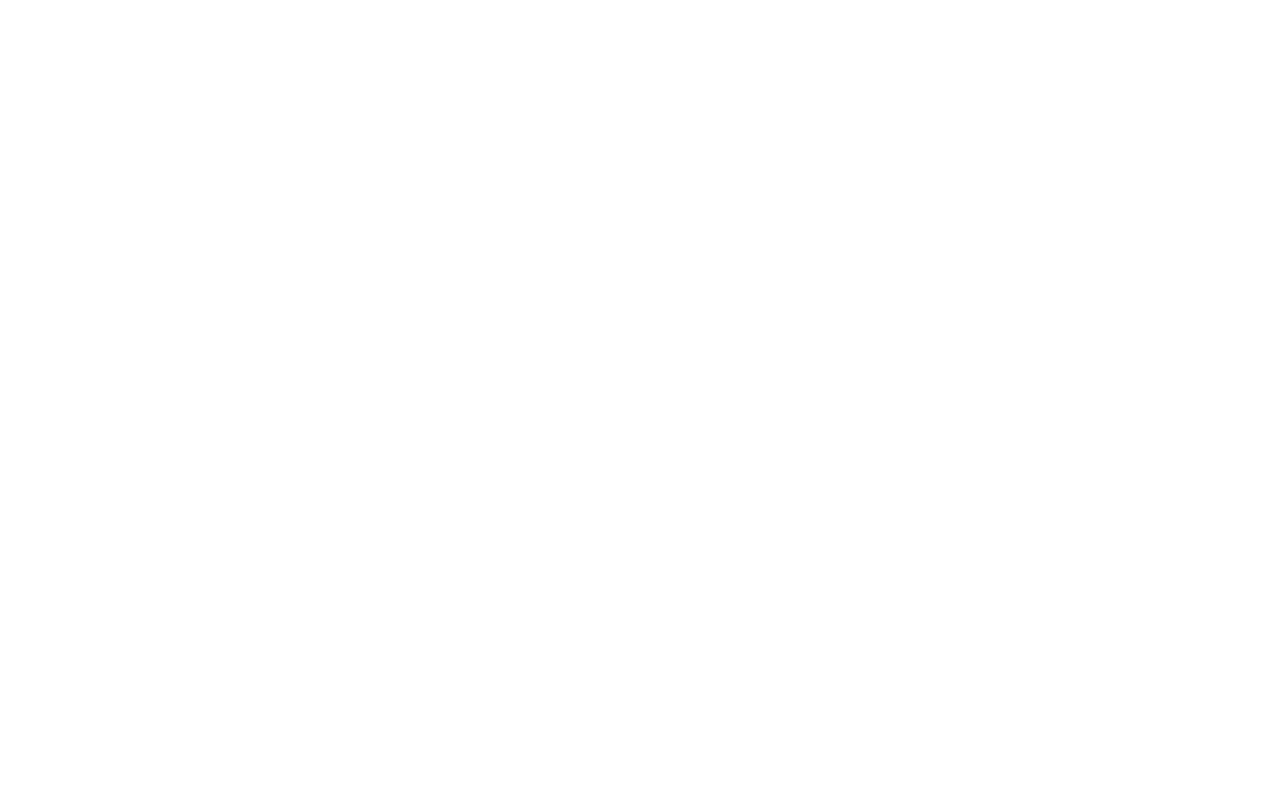
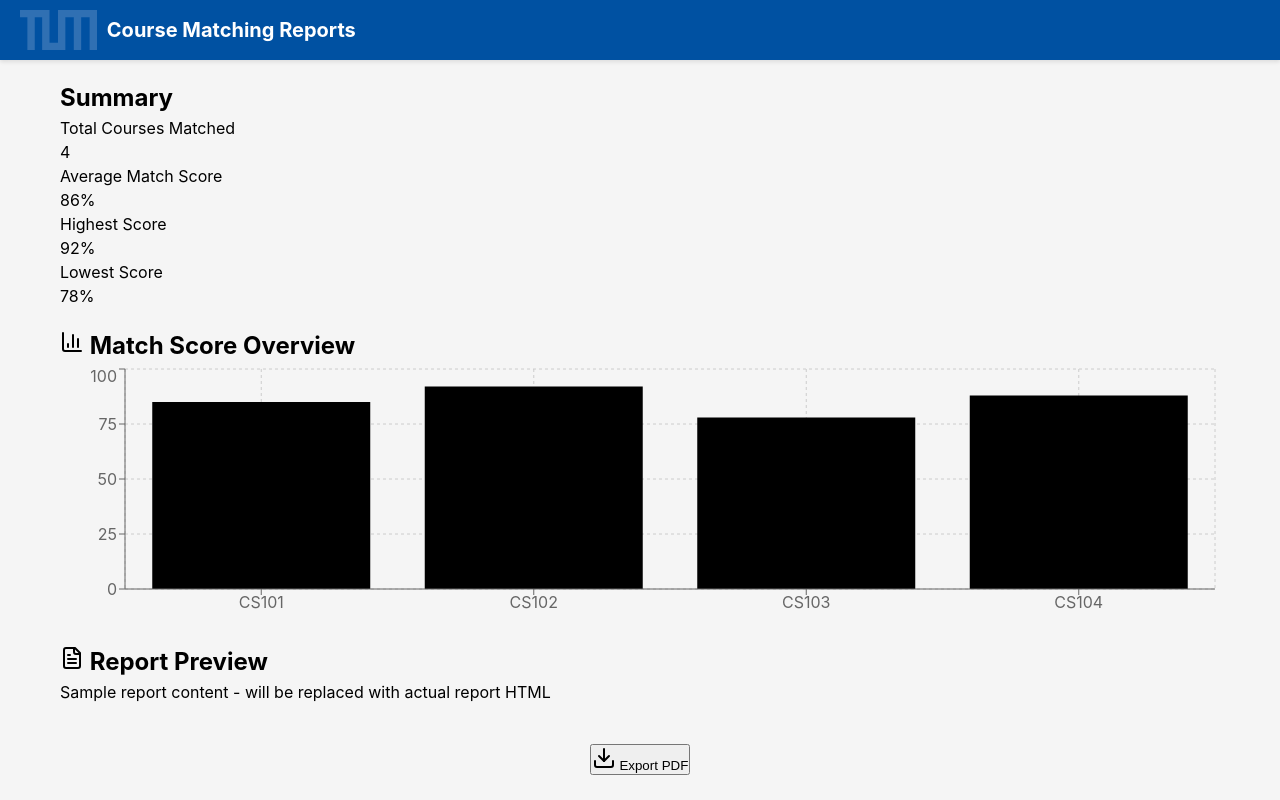
Before and after one commit to MoNejjar/academic-recognition-and-planning-assistant, a React (Vite) app in the folder frontend/: page /reports in a window 1280 px wide. Before the commit this address had no page. Built offline with nearby package versions, Linux system fonts and the light colour scheme.

Commit message:
Implement reporting section with visualization components

```diff
--- a/frontend/src/App.tsx
+++ b/frontend/src/App.tsx
@@ -1,6 +1,7 @@
 import { BrowserRouter as Router, Routes, Route } from 'react-router-dom'
 import HomePage from './pages/Home'
 import PDFUploadPage from './pages/CourseMatching/PDFUploadPage'
+import ReportsPage from './pages/Reports'
 
 function App() {
   return (
@@ -8,6 +9,7 @@ function App() {
       <Routes>
         <Route path="/" element={<HomePage />} />
         <Route path="/upload" element={<PDFUploadPage />} />
+        <Route path="/reports" element={<ReportsPage />} />
       </Routes>
     </Router>
   )
--- a/frontend/src/components/reporting/index.ts
+++ b/frontend/src/components/reporting/index.tsx
@@ -37,8 +37,6 @@
  */
 
 import React from "react";
-import { Button } from "@/components/ui/button";
-import { Card, CardContent } from "@/components/ui/card";
 import { Download, BarChart3, FileText } from "lucide-react";
 import { motion } from "framer-motion";
 import {
@@ -69,8 +67,8 @@ export interface ReportDataSummary {
  * -------------------------------------------- */
 export const MatchScoreChart: React.FC<{ data: MatchScoreData[] }> = ({ data }) => {
   return (
-    <Card className="p-4 rounded-2xl shadow">
-      <CardContent>
+    <div className="p-4 rounded-2xl shadow bg-white">
+      <div className="p-4">
         <h2 className="text-xl font-semibold mb-4 flex items-center gap-2">
           <BarChart3 className="w-5 h-5" /> Match Score Overview
         </h2>
@@ -83,8 +81,8 @@ export const MatchScoreChart: React.FC<{ data: MatchScoreData[] }> = ({ data })
             <Bar dataKey="score" />
           </BarChart>
         </ResponsiveContainer>
-      </CardContent>
-    </Card>
+      </div>
+    </div>
   );
 };
 
@@ -93,14 +91,14 @@ export const MatchScoreChart: React.FC<{ data: MatchScoreData[] }> = ({ data })
  * -------------------------------------------- */
 export const ReportPreview: React.FC<{ html: string }> = ({ html }) => {
   return (
-    <Card className="p-4 rounded-2xl shadow max-h-[500px] overflow-auto bg-white">
-      <CardContent>
+    <div className="p-4 rounded-2xl shadow max-h-[500px] overflow-auto bg-white">
+      <div className="p-4">
         <h2 className="text-xl font-semibold mb-4 flex items-center gap-2">
           <FileText className="w-5 h-5" /> Report Preview
         </h2>
         <div className="prose" dangerouslySetInnerHTML={{ __html: html }} />
-      </CardContent>
-    </Card>
+      </div>
+    </div>
   );
 };
 
@@ -110,9 +108,12 @@ export const ReportPreview: React.FC<{ html: string }> = ({ html }) => {
 export const PDFExportButton: React.FC<{ onExport: () => void }> = ({ onExport }) => {
   return (
     <motion.div whileHover={{ scale: 1.03 }} whileTap={{ scale: 0.97 }}>
-      <Button onClick={onExport} className="rounded-2xl shadow flex items-center gap-2">
+      <button
+        onClick={onExport}
+        className="rounded-2xl shadow flex items-center gap-2 px-4 py-2 bg-blue-600 text-white hover:bg-blue-700 transition-colors cursor-pointer"
+      >
         <Download className="w-4 h-4" /> Export PDF
-      </Button>
+      </button>
     </motion.div>
   );
 };
@@ -129,8 +130,8 @@ export const DataSummaryPanel: React.FC<{ summary: ReportDataSummary }> = ({ sum
   ];
 
   return (
-    <Card className="p-4 rounded-2xl shadow bg-gray-50">
-      <CardContent>
+    <div className="p-4 rounded-2xl shadow bg-gray-50">
+      <div className="p-4">
         <h2 className="text-xl font-semibold mb-4">Summary</h2>
         <div className="grid grid-cols-2 gap-4">
           {items.map((item) => (
@@ -140,7 +141,7 @@ export const DataSummaryPanel: React.FC<{ summary: ReportDataSummary }> = ({ sum
             </div>
           ))}
         </div>
-      </CardContent>
-    </Card>
+      </div>
+    </div>
   );
 };
--- /dev/null
+++ b/frontend/src/pages/Reports/index.tsx
@@ -0,0 +1,166 @@
+import { useState, useEffect } from "react";
+import {
+  MatchScoreChart,
+  ReportPreview,
+  PDFExportButton,
+  DataSummaryPanel,
+  MatchScoreData,
+  ReportDataSummary,
+} from "../../components/reporting";
+import tumLogo from "../../assets/tum-logo.svg";
+
+export default function ReportsPage() {
+  const [matchData, setMatchData] = useState<MatchScoreData[]>([]);
+  const [summaryData, setSummaryData] = useState<ReportDataSummary>({
+    totalCourses: 0,
+    avgScore: 0,
+    highestScore: 0,
+    lowestScore: 0,
+  });
+  const [reportHtml, setReportHtml] = useState<string>("");
+  const [loading, setLoading] = useState(true);
+
+  // Fetch report data from backend
+  useEffect(() => {
+    const fetchReportData = async () => {
+      try {
+        setLoading(true);
+        // TODO: Replace with actual API call to backend
+        // const response = await fetch("http://localhost:8000/api/reports");
+        // const data = await response.json();
+
+        // Mock data for now - remove this when backend is ready
+        const mockData: MatchScoreData[] = [
+          { module: "CS101", score: 85 },
+          { module: "CS102", score: 92 },
+          { module: "CS103", score: 78 },
+          { module: "CS104", score: 88 },
+        ];
+
+        setMatchData(mockData);
+        setSummaryData({
+          totalCourses: mockData.length,
+          avgScore: Math.round(mockData.reduce((sum, d) => sum + d.score, 0) / mockData.length),
+          highestScore: Math.max(...mockData.map(d => d.score)),
+          lowestScore: Math.min(...mockData.map(d => d.score)),
+        });
+
+        setReportHtml("<p>Sample report content - will be replaced with actual report HTML</p>");
+      } catch (error) {
+        console.error("Error fetching report data:", error);
+      } finally {
+        setLoading(false);
+      }
+    };
+
+    fetchReportData();
+  }, []);
+
+  const handleExportPDF = async () => {
+    try {
+      // TODO: Replace with actual API call to backend PDF export
+      console.log("Exporting PDF...");
+      // const response = await fetch("http://localhost:8000/api/reports/export-pdf");
+      // const blob = await response.blob();
+      // const url = window.URL.createObjectURL(blob);
+      // const a = document.createElement("a");
+      // a.href = url;
+      // a.download = "report.pdf";
+      // a.click();
+    } catch (error) {
+      console.error("Error exporting PDF:", error);
+    }
+  };
+
+  return (
+    <div style={styles.container}>
+      {/* HEADER */}
+      <header style={styles.header}>
+        <img src={tumLogo} alt="TUM Logo" style={styles.logo} />
+        <h1 style={styles.title}>Course Matching Reports</h1>
+      </header>
+
+      {/* MAIN CONTENT */}
+      <div style={styles.content}>
+        {loading ? (
+          <p style={styles.loadingText}>Loading report data...</p>
+        ) : (
+          <div style={styles.grid}>
+            {/* Summary Panel */}
+            <div style={styles.fullWidth}>
+              <DataSummaryPanel summary={summaryData} />
+            </div>
+
+            {/* Match Score Chart */}
+            <div style={styles.fullWidth}>
+              <MatchScoreChart data={matchData} />
+            </div>
+
+            {/* Report Preview */}
+            <div style={styles.fullWidth}>
+              <ReportPreview html={reportHtml} />
+            </div>
+
+            {/* Export Button */}
+            <div style={styles.buttonContainer}>
+              <PDFExportButton onExport={handleExportPDF} />
+            </div>
+          </div>
+        )}
+      </div>
+    </div>
+  );
+}
+
+const styles = {
+  container: {
+    display: "flex",
+    flexDirection: "column" as const,
+    minHeight: "100vh",
+    backgroundColor: "#f5f5f5",
+  },
+  header: {
+    display: "flex",
+    alignItems: "center",
+    padding: "10px 20px",
+    backgroundColor: "#0051a2",
+    color: "#fff",
+    gap: "10px",
+    boxShadow: "0 2px 4px rgba(0,0,0,0.1)",
+  },
+  logo: {
+    height: "40px",
+  },
+  title: {
+    fontSize: "20px",
+    margin: 0,
+    fontWeight: "bold" as const,
+  },
+  content: {
+    flex: 1,
+    padding: "20px",
+    maxWidth: "1200px",
+    margin: "0 auto",
+    width: "100%",
+  },
+  grid: {
+    display: "flex",
+    flexDirection: "column" as const,
+    gap: "20px",
+  },
+  fullWidth: {
+    width: "100%",
+  },
+  buttonContainer: {
+    display: "flex",
+    justifyContent: "center",
+    gap: "10px",
+    marginTop: "20px",
+  },
+  loadingText: {
+    textAlign: "center" as const,
+    fontSize: "16px",
+    color: "#666",
+    padding: "40px",
+  },
+};
```
Also changed, not shown: frontend/src/pages/Reports/index.ts (deleted, +0 -7 lines).
